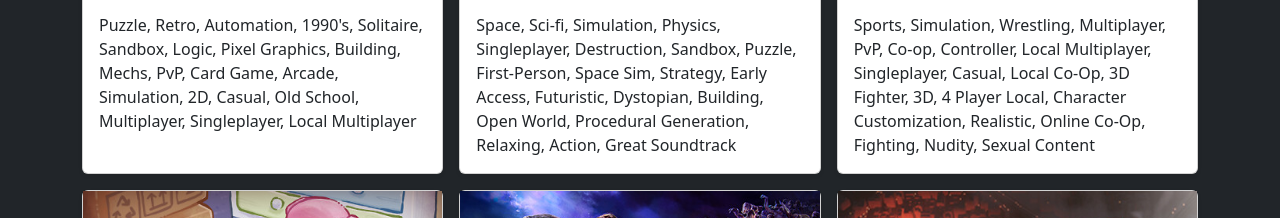
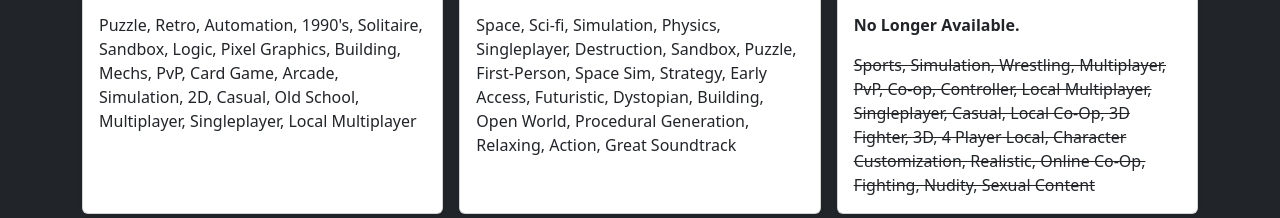
Before and after one commit to IntTuition/Christmas-Giveaway-2023, a website built with webpack: page index.html in a window 1280 px wide. Shown: the part 582-800 px from the top of the page. Built offline with nearby package versions, Linux system fonts and the light colour scheme.

Commit message:
update no longer availables

```diff
--- a/index.html
+++ b/index.html
@@ -86,7 +86,8 @@
             <div class="card shadow-sm h-100">
               <a href="https://store.steampowered.com/app/1942660/WWE_2K23/"><img src="img/WWE_.png" width="100%" height="215" role="img" class="img-fluid"></a>
               <div class="card-body">
-                <p class="card-text">Sports, Simulation, Wrestling, Multiplayer, PvP, Co-op, Controller, Local Multiplayer, Singleplayer, Casual, Local Co-Op, 3D Fighter, 3D, 4 Player Local, Character Customization, Realistic, Online Co-Op, Fighting, Nudity, Sexual Content</p>
+                <p class="card-text"><strong>No Longer Available.</strong></p>
+                <p class="card-text"><del>Sports, Simulation, Wrestling, Multiplayer, PvP, Co-op, Controller, Local Multiplayer, Singleplayer, Casual, Local Co-Op, 3D Fighter, 3D, 4 Player Local, Character Customization, Realistic, Online Co-Op, Fighting, Nudity, Sexual Content</del></p>
               </div>
             </div>
           </div>
@@ -836,7 +837,8 @@
             <div class="card shadow-sm h-100">
               <a href="https://store.steampowered.com/app/633230/NARUTO_TO_BORUTO_SHINOBI_STRIKER/"><img src="img/NARUTO_TO_BORUTO_SHINOBI_STRIKER.png" width="100%" height="215" role="img" class="img-fluid"></a>
               <div class="card-body">
-                <p class="card-text">Anime, Action, Character Customization, Multiplayer, Fighting, Ninja, Co-op, PvP, Open World, Massively Multiplayer, RPG, Third Person, Controller, Adventure, Team-Based, Singleplayer, Online Co-Op, MMORPG, Strategy, MOBA</p>
+                <p class="card-text"><strong>No Longer Available.</strong></p>
+                <p class="card-text"><del>Anime, Action, Character Customization, Multiplayer, Fighting, Ninja, Co-op, PvP, Open World, Massively Multiplayer, RPG, Third Person, Controller, Adventure, Team-Based, Singleplayer, Online Co-Op, MMORPG, Strategy, MOBA</del></p>
               </div>
             </div>
           </div>
```
Also changed, not shown: img/NARUTO_TO_BORUTO_SHINOBI_STRIKER.png, img/WWE_.png.
